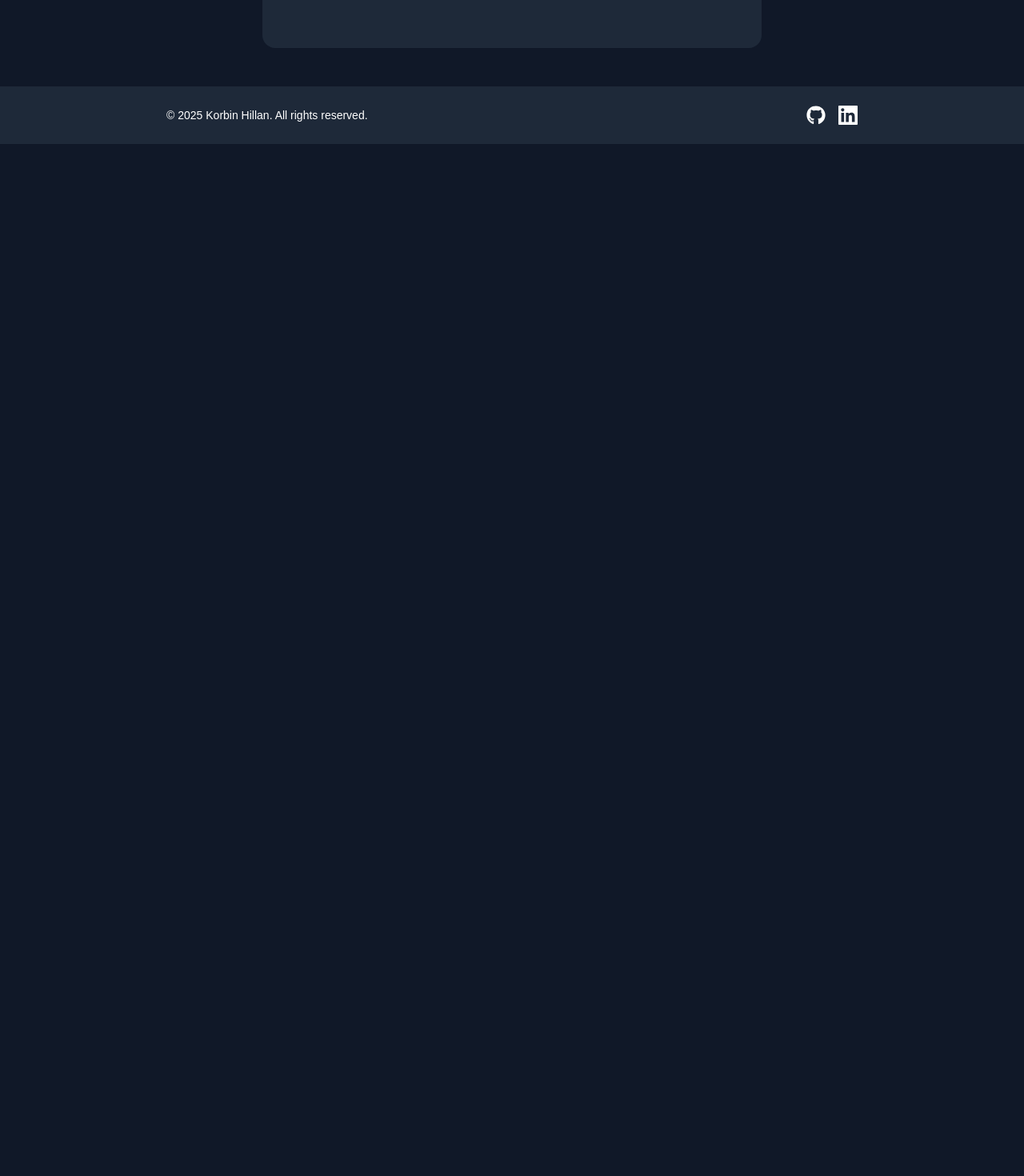
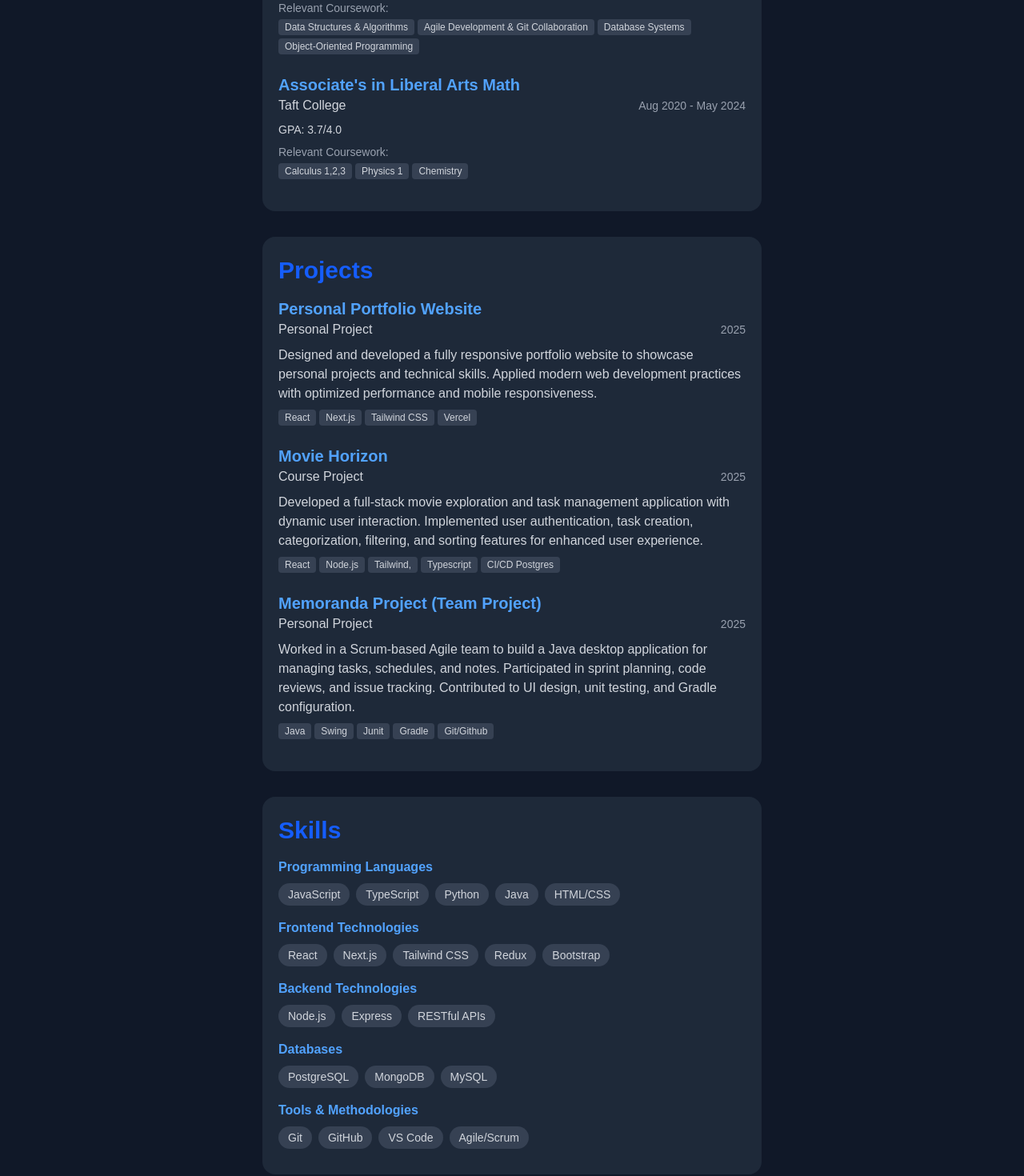
Before and after one commit to Korbin-Hillan/Portfolio, a Next.js app: page /resume in a window 1280 px wide. Shown: the part 1020-2490 px from the top of the page at 80% size. Before the commit the page ends 1200 px from the top, so only its background shows below. Built offline with nearby package versions, Linux system fonts and the light colour scheme.

Commit message:
finished working on the resume containers

```diff
--- a/pages/resume.js
+++ b/pages/resume.js
@@ -30,21 +30,100 @@ const ContactItem = ({
           href={href}
           target={target}
           rel={rel}
-          className="text-gray-300 dark:text-gray-300 ml-2 hover:text-blue-400 transition-colors"
+          className="text-gray-300 ml-2 hover:text-blue-400 transition-colors"
           aria-label={text}
         >
           {text}
         </a>
       ) : (
-        <p className="text-gray-300 dark:text-gray-700 ml-2">{text}</p>
+        <p className="text-gray-300 ml-2">{text}</p>
       )}
+    </div>
+  );
+};
+
+const EducationItem = ({ degree, institution, gpa, period, courses }) => {
+  return (
+    <div className="mb-6">
+      <h3 className="text-blue-400 font-semibold text-xl">{degree}</h3>
+      <div className="flex justify-between items-center mb-2">
+        <span className="text-gray-300 font-medium">{institution}</span>
+        <span className="text-gray-400 text-sm">{period}</span>
+      </div>
+      {gpa && <p className="text-gray-300 text-sm">GPA: {gpa}</p>}
+      {courses && (
+        <div className="mt-2">
+          <p className="text-gray-400 text-sm mb-1">Relevant Coursework:</p>
+          <div className="flex flex-wrap gap-1">
+            {courses.map((course, index) => (
+              <span
+                key={index}
+                className="bg-gray-700 text-gray-300 px-2 py-0.5 rounded text-xs"
+              >
+                {course}
+              </span>
+            ))}
+          </div>
+        </div>
+      )}
+    </div>
+  );
+};
+
+// Experience component to display work history
+const ExperienceItem = ({
+  title,
+  company,
+  period,
+  description,
+  technologies,
+}) => {
+  return (
+    <div className="mb-6">
+      <h3 className="text-blue-400 font-semibold text-xl">{title}</h3>
+      <div className="flex justify-between items-center mb-2">
+        <span className="text-gray-300 font-medium">{company}</span>
+        <span className="text-gray-400 text-sm">{period}</span>
+      </div>
+      <p className="text-gray-300 mb-2">{description}</p>
+      {technologies && (
+        <div className="flex flex-wrap gap-1">
+          {technologies.map((tech, index) => (
+            <span
+              key={index}
+              className="bg-gray-700 text-gray-300 px-2 py-0.5 rounded text-xs"
+            >
+              {tech}
+            </span>
+          ))}
+        </div>
+      )}
+    </div>
+  );
+};
+
+// Skills component to display skill items in a clean format
+const SkillItem = ({ category, skills }) => {
+  return (
+    <div className="mb-4">
+      <h3 className="text-blue-400 font-semibold mb-2">{category}</h3>
+      <div className="flex flex-wrap gap-2">
+        {skills.map((skill, index) => (
+          <span
+            key={index}
+            className="bg-gray-700 text-gray-300 px-3 py-1 rounded-full text-sm"
+          >
+            {skill}
+          </span>
+        ))}
+      </div>
     </div>
   );
 };
 
 export default function Resume() {
   return (
-    <div className="flex flex-col min-h-screen ">
+    <div className="flex flex-col min-h-screen">
       <HeaderBar allLinksToHome={true} />
       <div className="flex flex-col flex-grow px-4">
         <h1 className="self-center text-blue-500 font-extrabold text-4xl mt-24">
@@ -65,7 +144,7 @@ export default function Resume() {
             Korbin Hillan
           </h1>
           <p className="text-gray-300 pl-5 pt-4 text-xl">
-            Full stack software engineer
+            Full Stack Software Engineer
           </p>
           {/* Contact information - responsive grid */}
           <div className="grid grid-cols-1 md:grid-cols-2 gap-3 mx-5 mt-4">
@@ -109,7 +188,7 @@ export default function Resume() {
           <h2 className="text-blue-600 text-2xl md:text-3xl pt-6 pl-5 font-bold">
             Professional Summary
           </h2>
-          <p className="text-gray-300 pl-5 px-5 pt-2 text-md pb-8">
+          <p className="text-gray-300 px-5 pt-2 text-md pb-8">
             Detail-oriented and solutions-driven Software Engineering student
             with a strong foundation in full-stack web development,
             object-oriented programming, and database management. Proficient in
@@ -126,6 +205,100 @@ export default function Resume() {
           <h2 className="text-blue-600 text-2xl md:text-3xl pt-6 pl-5 font-bold">
             Education
           </h2>
+          <div className="px-5 py-4">
+            <EducationItem
+              degree="Bachelor of Science in Software Engineering"
+              institution="Arizona State University"
+              period="Jan 2023 - May 2026 (Expected)"
+              gpa="3.2/4.0"
+              courses={[
+                "Data Structures & Algorithms",
+                "Agile Development & Git Collaboration",
+                "Database Systems",
+                "Object-Oriented Programming",
+              ]}
+            />
+            <EducationItem
+              degree="Associate's in Liberal Arts Math"
+              institution="Taft College"
+              period="Aug 2020 - May 2024"
+              gpa="3.7/4.0"
+              courses={["Calculus 1,2,3", "Physics 1", "Chemistry"]}
+            />
+          </div>
+        </ResumeContainer>
+        <ResumeContainer>
+          <h2 className="text-blue-600 text-2xl md:text-3xl pt-6 pl-5 font-bold">
+            Projects
+          </h2>
+          <div className="px-5 py-4">
+            <ExperienceItem
+              title="Personal Portfolio Website"
+              company="Personal Project"
+              period="2025"
+              description="Designed and developed a fully responsive portfolio website to showcase personal projects and technical skills. Applied modern web development practices with optimized performance and mobile responsiveness."
+              technologies={["React", "Next.js", "Tailwind CSS", "Vercel"]}
+            />
+            <ExperienceItem
+              title="Movie Horizon  "
+              company="Course Project"
+              period="2025"
+              description="Developed a full-stack movie exploration and task management application with dynamic user interaction. Implemented user authentication, task creation, categorization, filtering, and sorting features for enhanced user experience."
+              technologies={[
+                "React",
+                "Node.js",
+                "Tailwind,",
+                "Typescript",
+                "CI/CD Postgres",
+              ]}
+            />
+            <ExperienceItem
+              title="Memoranda Project (Team Project)"
+              company="Personal Project"
+              period="2025"
+              description="Worked in a Scrum-based Agile team to build a Java desktop application for managing tasks, schedules, and notes. Participated in sprint planning, code reviews, and issue tracking. Contributed to UI design, unit testing, and Gradle configuration."
+              technologies={["Java", "Swing", "Junit", "Gradle", "Git/Github"]}
+            />
+          </div>
+        </ResumeContainer>
+        <ResumeContainer>
+          <h2 className="text-blue-600 text-2xl md:text-3xl pt-6 pl-5 font-bold">
+            Skills
+          </h2>
+          <div className="px-5 py-4">
+            <SkillItem
+              category="Programming Languages"
+              skills={[
+                "JavaScript",
+                "TypeScript",
+                "Python",
+                "Java",
+                "HTML/CSS",
+              ]}
+            />
+            <SkillItem
+              category="Frontend Technologies"
+              skills={[
+                "React",
+                "Next.js",
+                "Tailwind CSS",
+                "Redux",
+                "Bootstrap",
+              ]}
+            />
+            <SkillItem
+              category="Backend Technologies"
+              skills={["Node.js", "Express", "RESTful APIs"]}
+            />
+            <SkillItem
+              category="Databases"
+              skills={["PostgreSQL", "MongoDB", "MySQL"]}
+            />
+            <SkillItem
+              category="Tools & Methodologies"
+              skills={["Git", "GitHub", "VS Code", "Agile/Scrum"]}
+            />
+          </div>
         </ResumeContainer>
       </div>
       <Footer />
```
